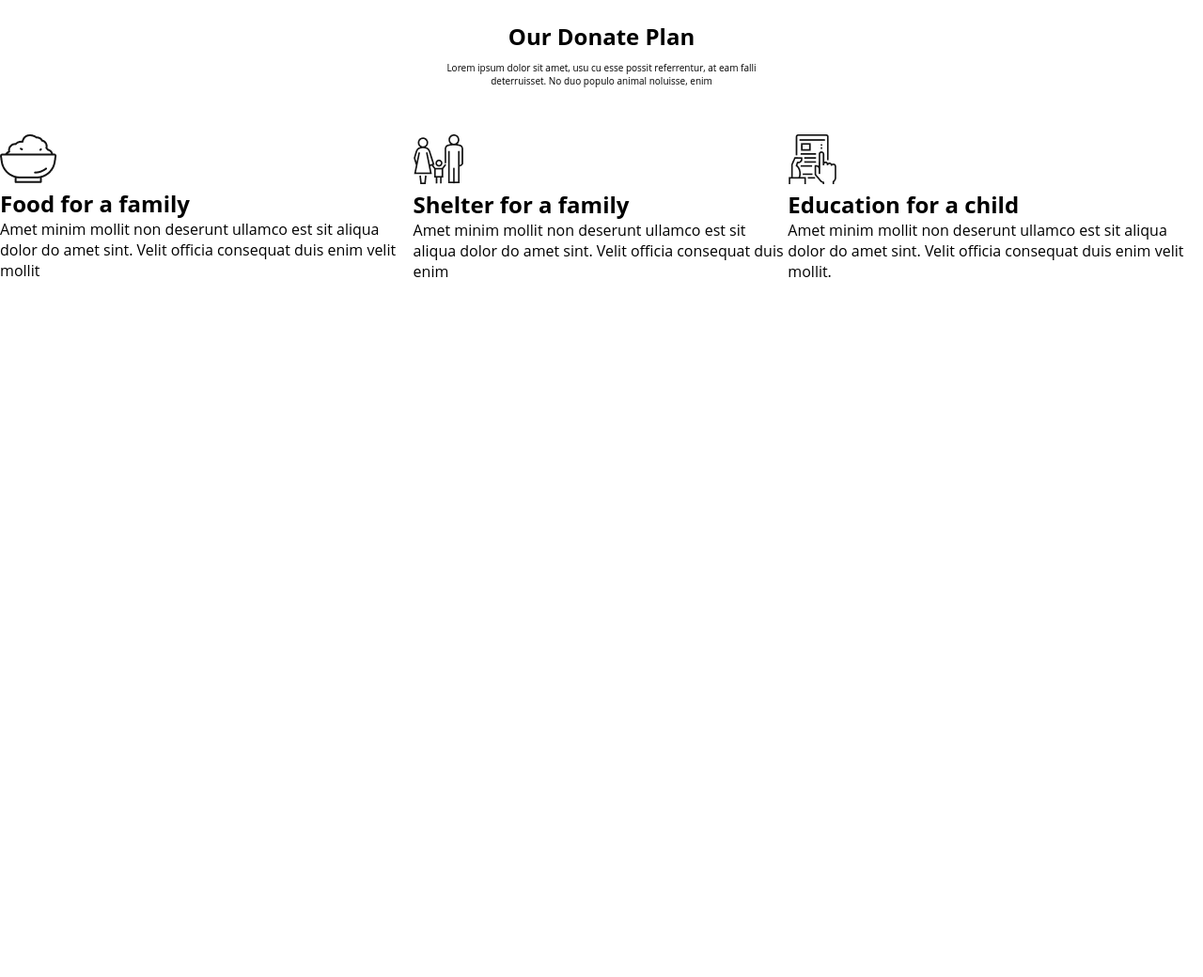
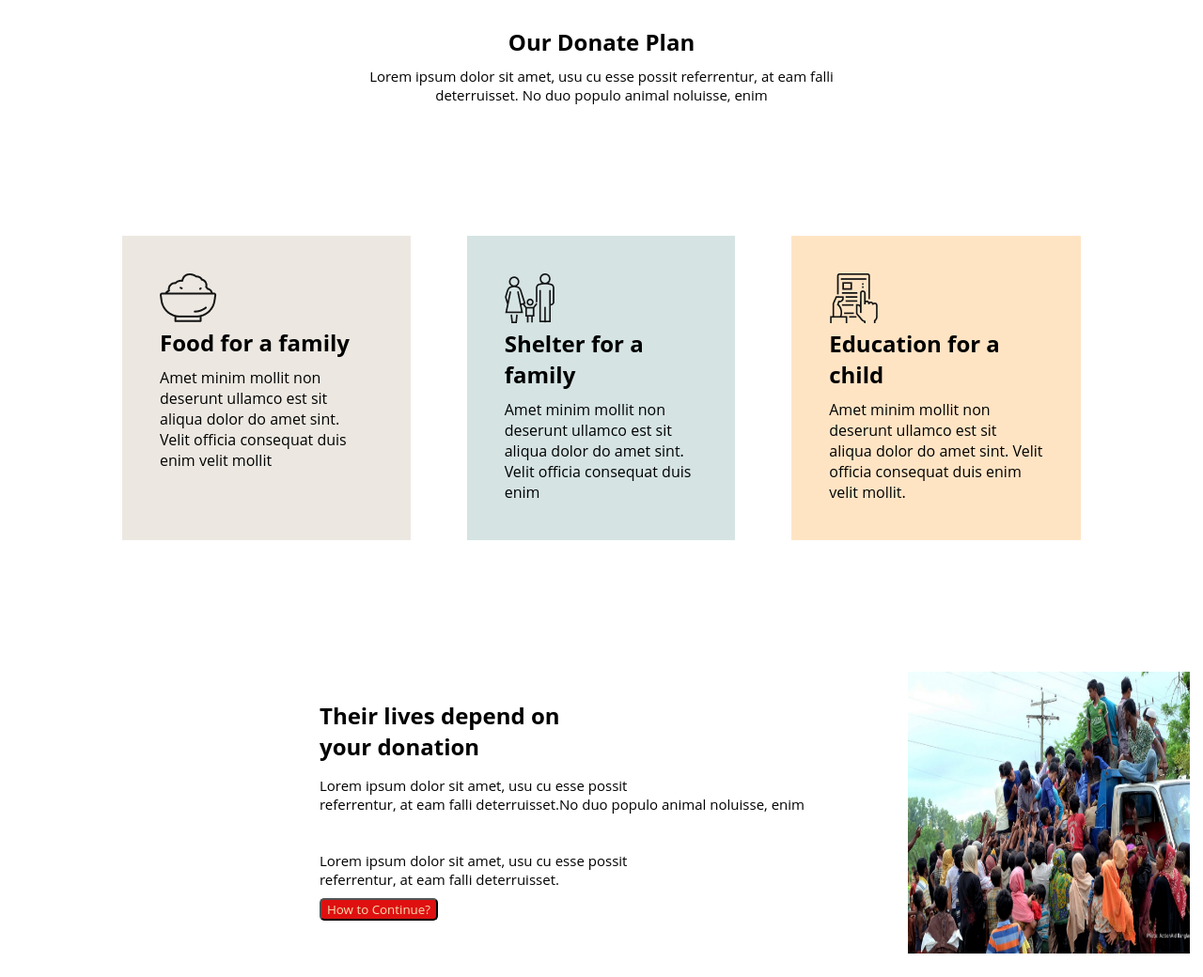
Before and after one commit to SanviRahman/donate-portfolio, a plain HTML site: page index.html in a window 1280 px wide. Shown: the part 1250-2290 px from the top of the page at 94% size. Before the commit the page ends 1550 px from the top, so only its background shows below. Drawn offline with Linux system fonts and the light colour scheme; files whose address does not match are found by name.

Commit message:
added new

```diff
--- a/index.html
+++ b/index.html
@@ -64,6 +64,25 @@
                 </div>
             </div>
         </section>
+        <section class="section3">
+            <div class="div3">
+                <div class="div3-1">
+                    <h1 class="font5">Their lives depend on <br>
+                    your donation</h1>
+                    <p class="lorem-side5">Lorem ipsum dolor sit amet, usu cu esse possit <br>
+                    referrentur, at eam falli deterruisset.No duo populo
+                    animal noluisse, enim <br>
+                    <br> <br>
+                    Lorem ipsum dolor sit amet, usu cu esse possit <br>
+                    referrentur, at eam falli deterruisset.</p>
+
+                    <button class="btn-primaray_2">How to Continue?</button>
+                </div>
+                <div class="div3-2">
+                    <img src="images/donation2.jpg" height="300px" width="300px" alt="">
+                </div>
+            </div>
+        </section>
     </main>
 </body>
 </html>
--- a/styles.css
+++ b/styles.css
@@ -17,7 +17,7 @@
 }
 /* Section 1 and div 1 */
 .lorem{
-    font-size: 10px;
+    font-size: 15px;
     padding: 15px;
 }
 .btn-primary{
@@ -33,7 +33,7 @@
     text-align: center;
 }
 .lorem-side{
-    font-size: 12px;
+    font-size: 15px;
     text-align: center;
     margin-bottom: 15px;
 }
@@ -65,11 +65,11 @@
     margin-bottom: 200px;
     background-color: #df1010;
     color: white;
-    border-radius: 2px;
+    border-radius: 5px;
 }
 /* section 2 and div 2 */
 .div2{
-    margin-top: 50px;
+    margin: 100px 100px 100px 100px;
     display: flex;
 }
 #shanto1{
@@ -80,7 +80,58 @@
     margin-bottom: 10px;
 }
 .lorem-side1{
-    font-size: 10px;
+    font-size: 15px;
     text-align: center;
     margin-bottom: 30px;
 }
+.div2-1{
+    background-color: rgb(236, 232, 225);
+    margin: 40px 30px;
+    padding: 40px;
+}
+.font-size2{
+    margin:0px 0px 10px ;
+}
+.div2-2{
+    background-color:rgb(213, 227, 227);
+    margin: 40px 30px;
+    padding: 40px;
+}
+.font-size3{
+    margin:0px 0px 10px ;
+}
+.div2-3{
+    background-color: bisque;
+    margin: 40px 30px;
+    padding: 40px;
+}
+.font-size4{
+    margin:0px 0px 10px ;
+}
+/* Section 3 and div 3 */
+
+.div3{
+    display: flex;
+    margin-top: 100px;
+    margin-left: 300px;
+}
+.div3-1{
+    padding: 10px;
+    margin-top: 150px;
+    margin: 20px 30px;
+}
+.div3-2{
+    margin-left: 60px;
+    margin-bottom: 20px;
+}
+.lorem-side5{
+    font-size: 15px;
+    margin-top: 15px;
+    margin-bottom: 10px;
+    padding-right:10px; ;
+}
+.btn-primaray_2{
+    background-color: #df1010;
+    color: wheat;
+    border-radius: 5px;
+}
```
Also changed, not shown: images/donation0.jpg (added), images/donation1.jpg (added), images/donation10.jpg (added), images/donation11.jpg (added), images/donation13.jpg (added), images/donation14.webp (added), images/donation2.jpg (added), images/donation4.jpg (added), images/donation5.jpg (added), images/donation6.jpg (added), images/donation7.jpg (added), images/donation8.jpg (added), images/donation9.jpg (added), 2 other files.
